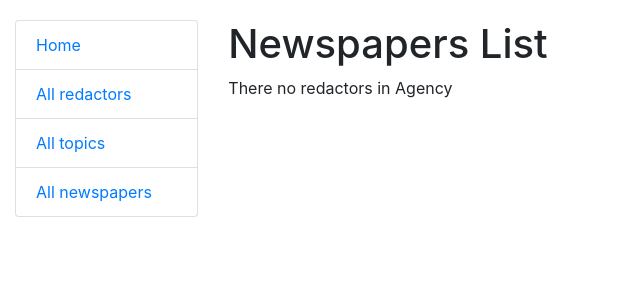
After one commit to KravchenkoSerhiii/newspaper-agency, a Django app: page /newspaper/newspapers in a window 1280 px wide. The commit adds this page. Shown: the top 300 px of the page, without its empty margins (0-640 px from the left). Run offline with Django 5.2, Linux system fonts and the light colour scheme; data that the repository does not hold is empty.

Commit message:
Create newspapers list, add newspapers page to sidebar

```diff
--- a/newspaper/urls.py
+++ b/newspaper/urls.py
@@ -1,7 +1,7 @@
 from django.contrib import admin
 from django.urls import path
 
-from newspaper.views import index, RedactorListView, TopicListView
+from newspaper.views import index, RedactorListView, TopicListView, NewspaperListView
 
 urlpatterns = [
     path("", index, name="index"),
@@ -10,7 +10,8 @@ urlpatterns = [
         RedactorListView.as_view(),
         name="redactor-list",
     ),
-    path("topics/", TopicListView.as_view(), name="topic-list")
+    path("topics/", TopicListView.as_view(), name="topic-list"),
+    path("newspapers", NewspaperListView.as_view(), name="newspaper-list"),
 ]
 
 app_name = "newspaper"
--- a/newspaper/views.py
+++ b/newspaper/views.py
@@ -27,3 +27,9 @@ class TopicListView(generic.ListView):
     model = Topic
     context_object_name = "topic_list"
     template_name = "newspaper/topic_list.html"
+
+
+class NewspaperListView(generic.ListView):
+    model = Newspaper
+    context_object_name = "newspaper_list"
+    template_name = "newspaper/newspaper_list.html"
--- a/templates/includes/sidebar.html
+++ b/templates/includes/sidebar.html
@@ -2,5 +2,5 @@
   <li class="list-group-item"><a href="{% url 'newspaper:index' %}">Home</a></li>
   <li class="list-group-item"><a href="{% url 'newspaper:redactor-list' %}">All redactors</a></li>
   <li class="list-group-item"><a href="{% url 'newspaper:topic-list' %}">All topics</a></li>
-  <li class="list-group-item"><a href="#">All newspapers</a></li>
+  <li class="list-group-item"><a href="{% url 'newspaper:newspaper-list' %}">All newspapers</a></li>
 </ul>
--- /dev/null
+++ b/templates/newspaper/newspaper_list.html
@@ -0,0 +1,18 @@
+{% extends "base.html" %}
+
+{% block content %}
+  <h1>Newspapers List</h1>
+
+  {% if newspaper_list %}
+    {% for newspaper in newspaper_list %}
+      <ul>
+        <li>
+          {{ newspaper.title }}: {{ newspaper.topic }} ({{ newspaper.published_date }})
+        </li>
+      </ul>
+    {% endfor %}
+
+  {% else %}
+    <p>There no redactors in Agency</p>
+  {% endif %}
+{% endblock %}
```
